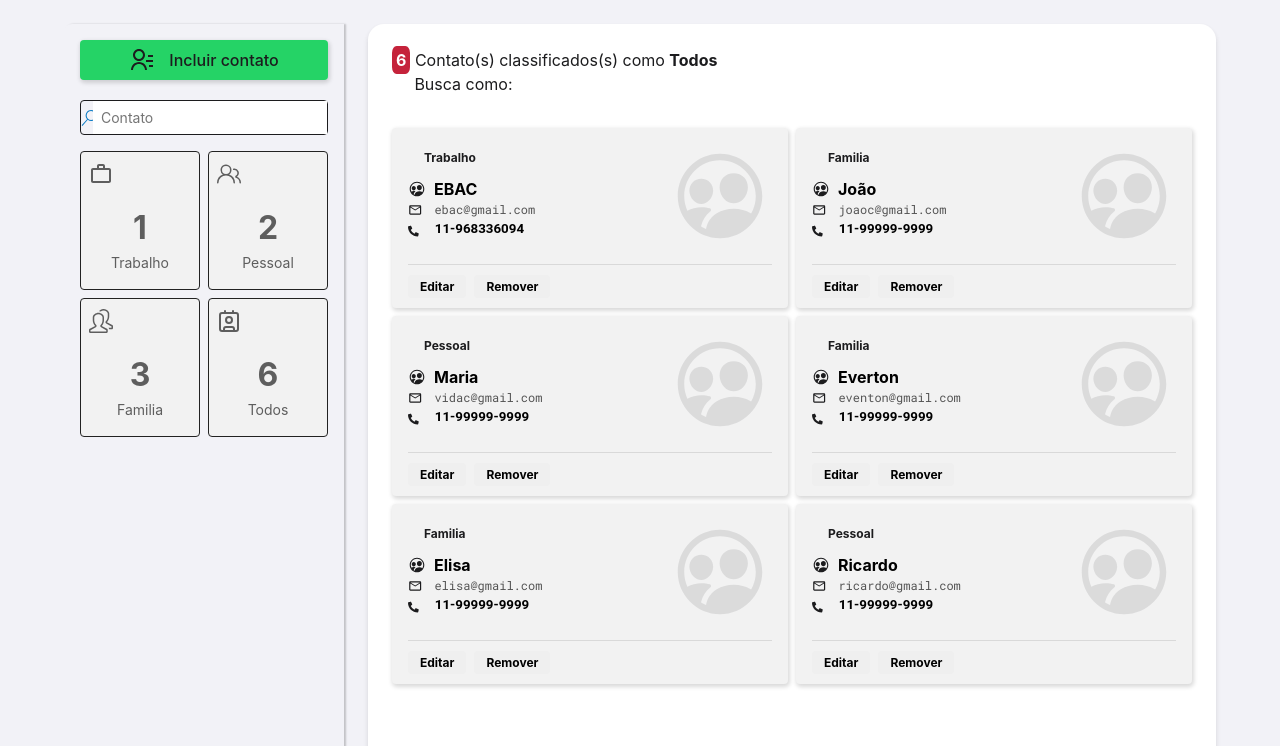
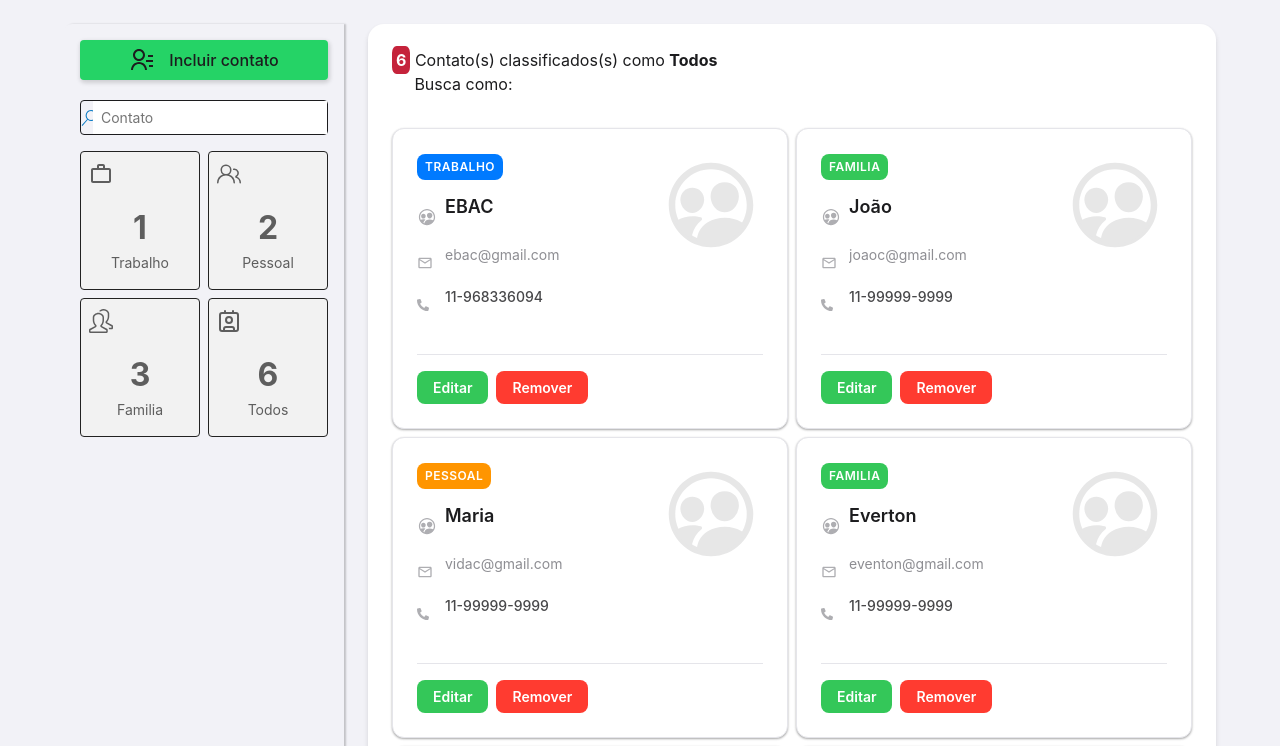
Before and after one commit to kyr1a/contatos-redux, a React (Vite) app: page / in a window 1280 px wide. Shown: the top 746 px of the page. Built offline with nearby package versions, Linux system fonts and the light colour scheme; the HTML template or start-up script is replaced by a standard one.

Commit message:
Update styles.ts

```diff
--- a/src/components/CardContact/styles.ts
+++ b/src/components/CardContact/styles.ts
@@ -1,112 +1,181 @@
 import styled from 'styled-components'
-import variaveis from '../../styles/variaveis'
+import variables from '../../styles/variaveis'
 
 type TagsProps = {
   grupos: string
   children: string
 }
 
-function corDeFundo(props: TagsProps): string {
+function getTagColor(props: TagsProps): string {
   if ('grupos' in props) {
-    if (props.grupos === 'trabalho') return variaveis.cor3
-    if (props.grupos === 'Familia') return variaveis.cor1
-    if (props.grupos === 'Pessoal') return variaveis.cor4
+    if (props.grupos === 'Trabalho') return variables.primary
+    if (props.grupos === 'Familia') return variables.secondary
+    if (props.grupos === 'Pessoal') return variables.warning
   }
-  return variaveis.cor7
+  return variables.gray500
 }
 
 export const CarddeContatos = styled.div`
-  background-color: #f2f2f2;
-  box-shadow: 1px 2px 4px 1px rgba(0, 0, 0, 0.15);
-  padding: 1rem;
-  width: 380px;
-  width: 100%;
-  height: 180px;
-  border-radius: 0.25rem;
+  background-color: ${variables.systemBackground};
+  border-radius: ${variables.borderRadius.md};
+  padding: ${variables.spacing.lg};
+  box-shadow: ${variables.shadow.sm};
+  border: 1px solid ${variables.gray200};
+  transition: all 0.2s ease;
+  position: relative;
+
+  &:hover {
+    box-shadow: ${variables.shadow.md};
+    transform: translateY(-2px);
+  }
 `
+
 export const Tag = styled.span<TagsProps>`
-  padding: 0.25rem 1rem;
-  border-radius: 0.25rem;
-  font-size: 0.75rem;
-  color: ${variaveis.cor0};
-  font-weight: 700;
   display: inline-block;
-  background-color: ${(props) => corDeFundo(props)};
-  margin-bottom: 0.5rem;
+  padding: ${variables.spacing.xs} ${variables.spacing.sm};
+  border-radius: ${variables.borderRadius.sm};
+  font-size: 12px;
+  font-weight: 600;
+  color: ${variables.white};
+  background-color: ${(props) => getTagColor(props)};
+  margin-bottom: ${variables.spacing.md};
+  text-transform: uppercase;
+  letter-spacing: 0.5px;
 `
 
 export const MyTitle = styled.textarea`
-  font-weight: 700;
-  font-size: 1rem;
-  color: ${variaveis.cor8};
-  height: 1.3rem;
+  font-weight: 600;
+  font-size: 18px;
+  color: ${variables.gray900};
+  background: transparent;
+  border: none;
+  resize: none;
+  width: 100%;
+  height: auto;
   cursor: pointer;
-  display: block;
-  width: 100%;
-  resize: none;
-  border: none;
-  background-color: transparent;
+
+  &:disabled {
+    cursor: default;
+  }
+
+  &:focus {
+    outline: 2px solid ${variables.primary};
+    outline-offset: 2px;
+    border-radius: 4px;
+  }
 `
 
 export const Email = styled.textarea`
-  color: ${variaveis.cor5};
-  font-size: 0.75rem;
-  line-height: 150%;
-  font-family: 'Roboto Mono', monospace;
-  height: 1.3rem;
-  font-family: 'Roboto Mono', monospace;
+  color: ${variables.gray600};
+  font-size: 14px;
+  background: transparent;
+  border: none;
+  resize: none;
+  width: 100%;
+  height: auto;
   cursor: pointer;
-  display: block;
-  width: 100%;
-  resize: none;
-  border: none;
-  background-color: transparent;
+
+  &:disabled {
+    cursor: default;
+  }
+
+  &:focus {
+    outline: 2px solid ${variables.primary};
+    outline-offset: 2px;
+    border-radius: 4px;
+  }
 `
 
 export const TelPhone = styled.textarea`
-  color: #000;
-  font-weight: 700;
-  font-family: 1rem;
-  height: 1.3rem;
-  font-family: Roboto, monospace;
+  color: ${variables.gray800};
+  font-size: 14px;
+  font-weight: 500;
+  background: transparent;
+  border: none;
+  resize: none;
+  width: 100%;
+  height: auto;
   cursor: pointer;
-  display: block;
-  width: 100%;
-  resize: none;
-  border: none;
-  background-color: transparent;
-`
 
-export const ActionBar = styled.div`
-  margin-top: 1rem;
-  border-top: 1px solid rgba(0, 0, 0, 0.1);
-  padding-block: 0.5rem;
-`
+  &:disabled {
+    cursor: default;
+  }
 
-export const Btn = styled.button`
-  font-size: 0.75rem;
-  font-weight: 700;
-  color: ${variaveis.cor001};
-  padding: 0.25rem 0.75rem;
-  border: none;
-  cursor: pointer;
-  background-color: ${variaveis.cor6};
-  border-radius: 0.25rem;
-  margin-right: 0.5rem;
-`
-
-export const btnSalvar = styled(Btn)`
-  background-color: ${variaveis.cor2};
-  color: #0d1e07;
-`
-export const BtncancelarRemover = styled(Btn)`
-  background-color: ${variaveis.cor3};
-`
-export const btnEditar = styled(Btn)`
-  background-color: ${variaveis.cor1};
+  &:focus {
+    outline: 2px solid ${variables.primary};
+    outline-offset: 2px;
+    border-radius: 4px;
+  }
 `
 
 export const MyDiv = styled.div`
   display: flex;
   align-items: center;
+  margin-bottom: ${variables.spacing.sm};
+
+  svg {
+    color: ${variables.gray500};
+    margin-right: ${variables.spacing.sm};
+    flex-shrink: 0;
+  }
 `
+
+export const ActionBar = styled.div`
+  display: flex;
+  gap: ${variables.spacing.sm};
+  margin-top: ${variables.spacing.lg};
+  padding-top: ${variables.spacing.md};
+  border-top: 1px solid ${variables.gray200};
+`
+
+const BaseButton = styled.button`
+  padding: ${variables.spacing.sm} ${variables.spacing.md};
+  border-radius: ${variables.borderRadius.sm};
+  font-size: 14px;
+  font-weight: 600;
+  transition: all 0.2s ease;
+
+  &:hover {
+    transform: translateY(-1px);
+  }
+
+  &:active {
+    transform: translateY(0);
+  }
+`
+
+export const btnSalvar = styled(BaseButton)`
+  background-color: ${variables.primary};
+  color: ${variables.white};
+
+  &:hover {
+    background-color: #0056CC;
+  }
+`
+
+export const Btn = styled(BaseButton)`
+  background-color: ${variables.gray200};
+  color: ${variables.gray700};
+
+  &:hover {
+    background-color: ${variables.gray300};
+  }
+`
+
+export const btnEditar = styled(BaseButton)`
+  background-color: ${variables.secondary};
+  color: ${variables.white};
+
+  &:hover {
+    background-color: #28A745;
+  }
+`
+
+export const BtncancelarRemover = styled(BaseButton)`
+  background-color: ${variables.danger};
+  color: ${variables.white};
+
+  &:hover {
+    background-color: #DC3545;
+  }
+`
```
